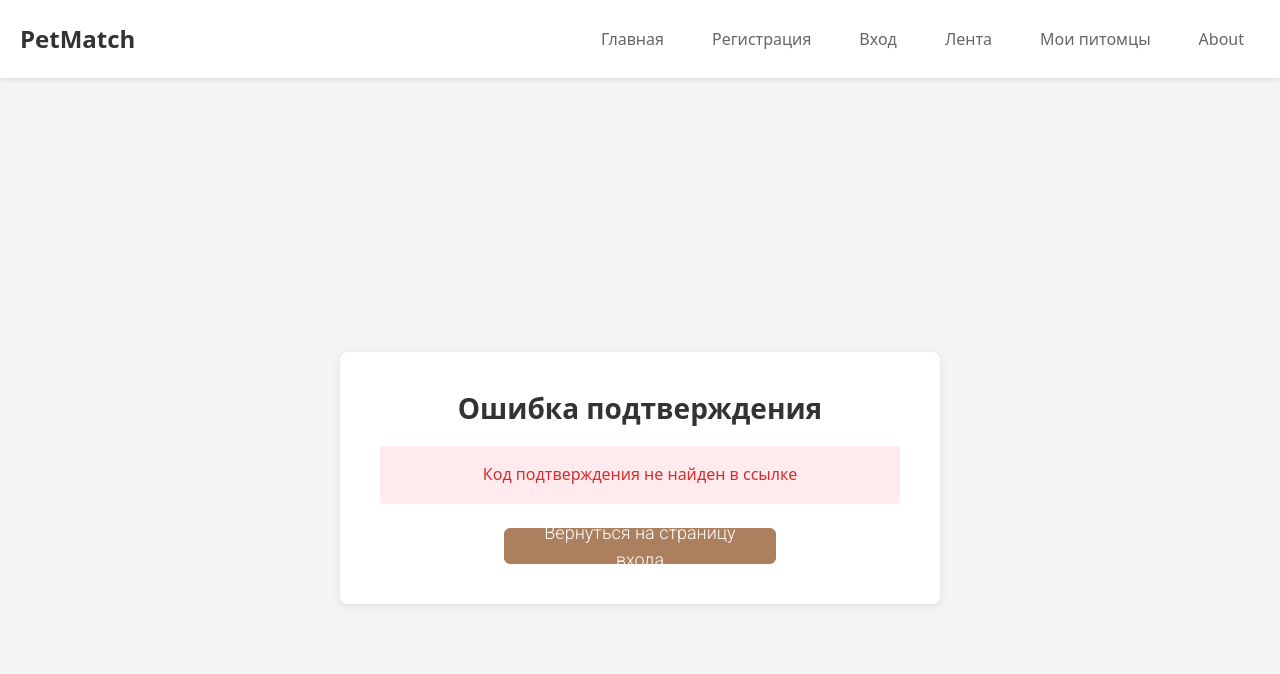
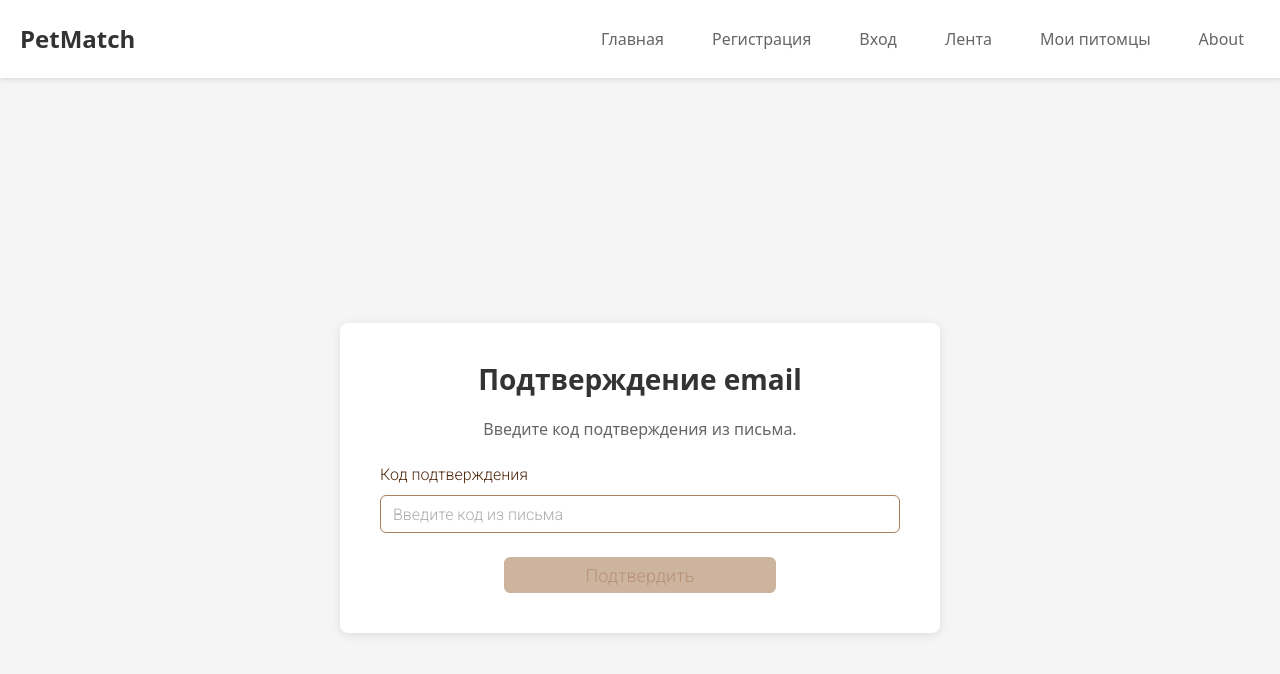
Before and after one commit to PetMatchNSU/PetMatch-frontend, a React (Vite) app: page /verify-email in a window 1280 px wide. Shown: the top 674 px of the page. Built offline with nearby package versions, Linux system fonts and the light colour scheme.

Commit message:
email verification rework

```diff
--- a/src/pages/EmailVerification.module.css
+++ b/src/pages/EmailVerification.module.css
@@ -56,3 +56,8 @@
 .email-verification__button {
   min-width: 250px;
 }
+
+.email-verification__form {
+  margin-top: 20px;
+  text-align: left;
+}
--- a/src/pages/EmailVerification.tsx
+++ b/src/pages/EmailVerification.tsx
@@ -2,42 +2,41 @@
  * Email Verification Page - страница подтверждения email
  *
  * Функционал:
- * - Автоматическое извлечение кода из URL query параметра (?code=123)
+ * - Ввод кода подтверждения из письма
  * - Отправка кода на backend для подтверждения
  * - Обработка успешного подтверждения (редирект на /feed)
  * - Обработка ошибок (истекший/неверный код)
  */
 
-import React, { useEffect, useState } from 'react';
-import { useSearchParams, useNavigate } from 'react-router-dom';
+import React, { useState } from 'react';
 import { useAuth } from '../hooks/useAuth';
+import Input from '../components/Input/Input';
 import Button from '../components/Button/Button';
 import styles from './EmailVerification.module.css';
 
 const EmailVerification: React.FC = () => {
-  const [searchParams] = useSearchParams();
-  const navigate = useNavigate();
   const { verifyEmail, isVerifyingEmail } = useAuth();
 
-  const [status, setStatus] = useState<'verifying' | 'success' | 'error'>('verifying');
+  const [status, setStatus] = useState<'idle' | 'verifying' | 'success' | 'error'>('idle');
   const [errorMessage, setErrorMessage] = useState<string>('');
+  const [code, setCode] = useState<string>('');
 
-  useEffect(() => {
-    const code = searchParams.get('code');
+  // Обработчик отправки формы
+  const handleSubmit = async (e: React.FormEvent) => {
+    e.preventDefault();
 
-    if (!code) {
-      setStatus('error');
-      setErrorMessage('Код подтверждения не найден в ссылке');
+    if (!code.trim()) {
+      setErrorMessage('Введите код подтверждения');
       return;
     }
 
-    // Автоматически отправляем код на подтверждение
-    const verify = async () => {
-      const result = await verifyEmail(code);
+    setStatus('verifying');
+    setErrorMessage('');
+
+    const result = await verifyEmail(code.trim());
 
     if (result.success) {
       setStatus('success');
-        // Редирект происходит автоматически в useAuth
     } else {
       setStatus('error');
       setErrorMessage(
@@ -45,9 +44,6 @@ const EmailVerification: React.FC = () => {
       );
     }
   };
-
-    verify();
-  }, [searchParams, verifyEmail]);
 
   // Состояние: Идет проверка
   if (status === 'verifying' || isVerifyingEmail) {
@@ -81,25 +77,43 @@ const EmailVerification: React.FC = () => {
     );
   }
 
-  // Состояние: Ошибка
+  // Состояние: Форма для ввода кода (idle или error)
   return (
     <div className={styles['email-verification']}>
       <div className={styles['email-verification__container']}>
         <div className={styles['email-verification__content']}>
-          <h1 className={styles['email-verification__title']}>Ошибка подтверждения</h1>
+          <h1 className={styles['email-verification__title']}>Подтверждение email</h1>
+
+          <div className={styles['email-verification__message']}>
+            Введите код подтверждения из письма.
+          </div>
+
+          {errorMessage && (
             <div className={styles['email-verification__error']}>
               {errorMessage}
             </div>
+          )}
+
+          <form onSubmit={handleSubmit} className={styles['email-verification__form']}>
+            <Input
+              label="Код подтверждения"
+              type="text"
+              placeholder="Введите код из письма"
+              value={code}
+              onChange={(e) => setCode(e.target.value)}
+            />
 
             <div className={styles['email-verification__actions']}>
               <Button
+                type="submit"
                 size="large"
-              onClick={() => navigate('/login')}
+                disabled={!code.trim()}
                 className={styles['email-verification__button']}
               >
-              Вернуться на страницу входа
+                Подтвердить
               </Button>
             </div>
+          </form>
         </div>
       </div>
     </div>
--- a/src/pages/Registration.tsx
+++ b/src/pages/Registration.tsx
@@ -12,6 +12,7 @@
 import React, { useState } from 'react';
 import { useForm, Controller } from 'react-hook-form';
 import { yupResolver } from '@hookform/resolvers/yup';
+import { useNavigate } from 'react-router-dom';
 import type { SingleValue } from 'react-select';
 import { useAuth } from '../hooks/useAuth';
 import { useCities, type CityOption } from '../hooks/useCities';
@@ -28,11 +29,11 @@ import RegistrationTable from '../components/RegistrationTable';
 import styles from './Registration.module.css';
 
 export const Registration: React.FC = () => {
+  const navigate = useNavigate();
   const { register: registerUser, isRegisterLoading } = useAuth();
   const { cities, isLoading: isLoadingCities, searchCities } = useCities();
 
   const [serverError, setServerError] = useState<string | null>(null);
-  const [showEmailVerification, setShowEmailVerification] = useState(false);
 
   // Локальное состояние для полей, не управляемых react-hook-form
   const [selectedCity, setSelectedCity] = useState<SingleValue<CityOption>>(null);
@@ -78,7 +79,6 @@ export const Registration: React.FC = () => {
 
   const onSubmit = async (data: any) => {
     setServerError(null);
-    setShowEmailVerification(false);
 
     // Добавляем префиксы к контактам
     const contactInfoWithPrefixes = data.contactInfo.map((contact: ContactInfo) => ({
@@ -107,8 +107,8 @@ export const Registration: React.FC = () => {
       return;
     }
 
-    // Показываем сообщение о необходимости подтверждения email
-    setShowEmailVerification(true);
+    // Редирект на страницу подтверждения email
+    navigate('/verify-email');
   };
 
   // Обработчик изменения города
@@ -139,22 +139,6 @@ export const Registration: React.FC = () => {
     setIsContactInfoValid(isValid);
     setValue('contactInfo', contacts, { shouldValidate: true });
   };
-
-  // Показываем сообщение о необходимости подтверждения email
-  if (showEmailVerification) {
-    return (
-      <div className={styles.registration}>
-        <div className={styles.registration__container}>
-          <div className={styles.registration__verification}>
-            <h1 className={styles.registration__title}>Подтвердите email</h1>
-            <div className={styles.registration__message}>
-              Пройдите по ссылке в отправленном письме для подтверждения почты.
-            </div>
-          </div>
-        </div>
-      </div>
-    );
-  }
 
   return (
     <div className={styles.registration}>
--- a/src/services/api.ts
+++ b/src/services/api.ts
@@ -11,7 +11,7 @@ import type {
   VerifyEmailRequest,
 } from '../types/user';
 
-const API_BASE_URL = 'http://158.160.173.155/api/v1';
+const API_BASE_URL = 'http://localhost:8091/api/v1';
 
 const apiClient = axios.create({
   baseURL: API_BASE_URL,
--- a/src/services/baseApi.ts
+++ b/src/services/baseApi.ts
@@ -8,7 +8,9 @@ import type { BaseQueryFn, FetchArgs, FetchBaseQueryError } from '@reduxjs/toolk
 import { tokenManager } from '../utils/tokenManager';
 import type { RefreshTokenResponse } from '../types/auth';
 
-const API_BASE_URL = 'http://158.160.173.155/api/v1'; //http://localhost:8091/api/v1  - local //http://158.160.173.155/api/v1 - server
+// http://localhost:8091/api/v1  - local
+// http://158.160.173.155/api/v1 - server
+const API_BASE_URL = 'http://localhost:8091/api/v1';
 
 
 /**
```
Lines whose indentation alone changed are shown as unchanged.
